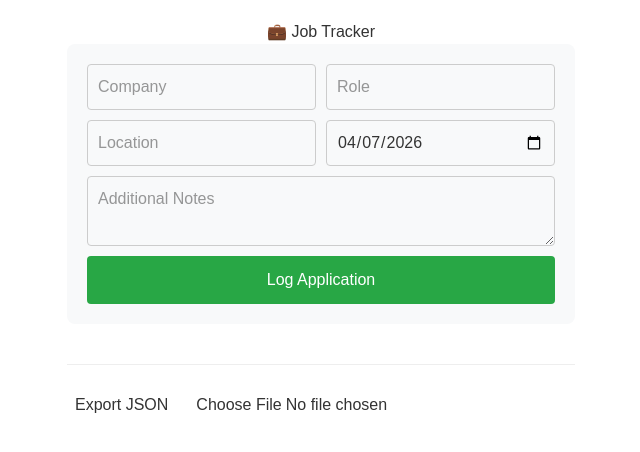
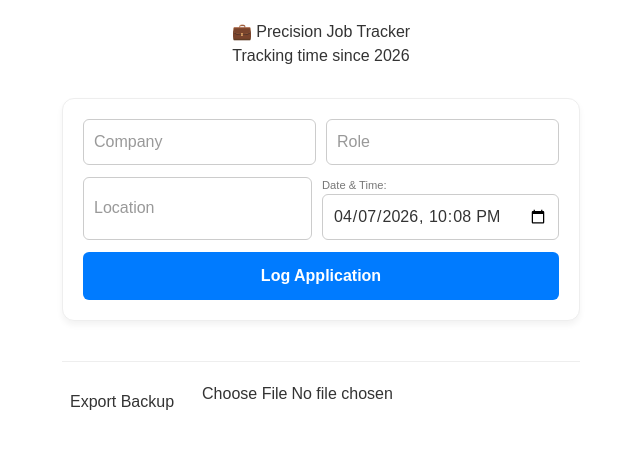
Before and after one commit to keimania4-tech/job-internship-tracker, a Next.js app: page / in a window 1280 px wide. Shown: the top 452 px of the page, without its empty margins (319-959 px from the left). Built offline with nearby package versions, Linux system fonts and the light colour scheme.

Commit message:
Update page.tsx

```diff
--- a/app/page.tsx
+++ b/app/page.tsx
@@ -3,77 +3,71 @@
 import React, { useState, useEffect, useRef } from 'react';
 
 /**
- * LOGIC: calculateTimeLeft
- * Compares the stored application date plus 7 days against the current local time.
+ * LOGIC: calculateTimeStats
+ * Handles both the "Countdown" (Future) and "Stopwatch" (Past) logic.
  */
-const calculateTimeLeft = (dateApplied: string) => {
-  const targetDate = new Date(dateApplied);
-  targetDate.setDate(targetDate.getDate() + 7);
-  const difference = +targetDate - +new Date();
+const calculateTimeStats = (dateApplied) => {
+  const start = new Date(dateApplied);
+  const now = new Date();
+  const difference = +now - +start;
+  const isFuture = difference < 0;
+  const absDiff = Math.abs(difference);
 
-  if (difference <= 0) return null;
+  const stats = {
+    isFuture,
+    days: Math.floor(absDiff / (1000 * 60 * 60 * 24)),
+    hours: Math.floor((absDiff / (1000 * 60 * 60)) % 24),
+    minutes: Math.floor((absDiff / 1000 / 60) % 60),
+    seconds: Math.floor((absDiff / 1000) % 60),
+  };
 
-  return {
-    days: Math.floor(difference / (1000 * 60 * 60 * 24)),
-    hours: Math.floor((difference / (1000 * 60 * 60)) % 24),
-    minutes: Math.floor((difference / 1000 / 60) % 60),
-    seconds: Math.floor((difference / 1000) % 60),
-  };
+  return stats;
 };
 
-export default function Home() {
-  const fileInputRef = useRef<HTMLInputElement>(null);
+function App() {
+  const fileInputRef = useRef(null);
 
-  // 1. STATE: Load jobs from LocalStorage with validation
-  const [jobs, setJobs] = useState<any[]>([]);
-
-  // Initialize data only on client-side
-  useEffect(() => {
+  const [jobs, setJobs] = useState(() => {
     try {
       const saved = localStorage.getItem('myJobApplications');
-      if (saved) {
-        const parsed = JSON.parse(saved);
-        if (Array.isArray(parsed)) setJobs(parsed);
-      }
+      if (!saved) return [];
+      const parsed = JSON.parse(saved);
+      return Array.isArray(parsed) ? parsed : [];
     } catch (error) {
-      console.error("Storage corrupted:", error);
+      return [];
     }
-  }, []);
+  });
 
-  // 2. STATE: Form tracking
+  // Defaulting to "Now" in the correct format for datetime-local input
+  const getNowString = () => {
+    const d = new Date();
+    d.setMinutes(d.getMinutes() - d.getTimezoneOffset());
+    return d.toISOString().slice(0, 16);
+  };
+
   const [formData, setFormData] = useState({
     company: '', role: '', location: '', status: 'Applied', notes: '',
-    dateApplied: new Date().toISOString().split('T')[0]
+    dateApplied: getNowString()
   });
 
-  // 3. STATE: The Timer Heartbeat
   const [now, setNow] = useState(new Date());
   useEffect(() => {
     const timer = setInterval(() => setNow(new Date()), 1000);
     return () => clearInterval(timer);
   }, []);
 
-  // 4. EFFECT: Auto-save to LocalStorage
   useEffect(() => {
-    if (jobs.length > 0) {
-        localStorage.setItem('myJobApplications', JSON.stringify(jobs));
-    }
+    localStorage.setItem('myJobApplications', JSON.stringify(jobs));
   }, [jobs]);
 
-  const handleChange = (e: React.ChangeEvent<HTMLInputElement | HTMLTextAreaElement>) => {
+  const handleChange = (e) => {
     setFormData({ ...formData, [e.target.name]: e.target.value });
   };
 
-  const handleSubmit = (e: React.FormEvent) => {
+  const handleSubmit = (e) => {
     e.preventDefault();
-
-    const [year, month, day] = formData.dateApplied.split('-').map(Number);
-    const selectedDate = new Date(year, month - 1, day);
-
-    if (selectedDate > new Date()) {
-      alert("Check your date! You can't apply in the future.");
-      return;
-    }
+    // With datetime-local, we can parse directly as local time
+    const selectedDate = new Date(formData.dateApplied);
 
     const newJob = {
       ...formData,
@@ -82,14 +76,14 @@ export default function Home() {
     };
 
     setJobs([newJob, ...jobs]);
-    setFormData({ ...formData, company: '', role: '', notes: '' });
+    setFormData({ ...formData, company: '', role: '', notes: '', dateApplied: getNowString() });
   };
 
-  const updateStatus = (id: string, newStatus: string) => {
+  const updateStatus = (id, newStatus) => {
     setJobs(jobs.map(job => job.id === id ? { ...job, status: newStatus } : job));
   };
 
-  const deleteJob = (id: string) => {
+  const deleteJob = (id) => {
     if (window.confirm("Remove this entry?")) {
       setJobs(jobs.filter(job => job.id !== id));
     }
@@ -105,18 +99,16 @@ export default function Home() {
     URL.revokeObjectURL(url);
   };
 
-  const importData = (event: React.ChangeEvent<HTMLInputElement>) => {
-    const file = event.target.files?.[0];
+  const importData = (event) => {
+    const file = event.target.files[0];
     if (!file) return;
-
     const reader = new FileReader();
     reader.onload = (e) => {
       try {
-        const parsed = JSON.parse(e.target?.result as string);
+        const parsed = JSON.parse(e.target.result);
         if (Array.isArray(parsed)) {
           setJobs(parsed);
-          localStorage.setItem('myJobApplications', JSON.stringify(parsed));
-          alert("Data Imported!");
+          alert("Import successful!");
         }
       } catch (err) {
         alert("Invalid file.");
@@ -128,8 +120,11 @@ export default function Home() {
   };
 
   return (
-    <div style={{ padding: '20px', maxWidth: '700px', margin: '0 auto', fontFamily: 'sans-serif', color: '#333' }}>
-      <h1 style={{ textAlign: 'center' }}>💼 Job Tracker</h1>
+    <div style={{ padding: '20px', maxWidth: '750px', margin: '0 auto', fontFamily: 'sans-serif', color: '#333' }}>
+      <header style={{ textAlign: 'center', marginBottom: '30px' }}>
+        <h1>💼 Precision Job Tracker</h1>
+        <p>Tracking time since {new Date().getFullYear()}</p>
+      </header>
 
       <form onSubmit={handleSubmit} style={styles.form}>
         <div style={styles.row}>
@@ -138,54 +133,79 @@ export default function Home() {
         </div>
         <div style={styles.row}>
           <input name="location" placeholder="Location" style={styles.input} value={formData.location} onChange={handleChange} />
-          <input type="date" name="dateApplied" style={styles.input} value={formData.dateApplied} onChange={handleChange} required />
+          <div style={{ flex: 1, display: 'flex', flexDirection: 'column' }}>
+            <label style={{ fontSize: '0.7em', color: '#777' }}>Date & Time:</label>
+            <input
+              type="datetime-local"
+              name="dateApplied"
+              style={styles.input}
+              value={formData.dateApplied}
+              onChange={handleChange}
+              required
+            />
+          </div>
         </div>
-        <textarea name="notes" placeholder="Additional Notes" style={{ ...styles.input, height: '60px' }} value={formData.notes} onChange={handleChange} />
         <button type="submit" style={styles.submitBtn}>Log Application</button>
       </form>
 
       <div>
         {jobs.map(job => {
-          const timeLeft = calculateTimeLeft(job.dateApplied);
+          const t = calculateTimeStats(job.dateApplied);
           return (
             <div key={job.id} style={styles.card}>
               <div style={{ display: 'flex', justifyContent: 'space-between' }}>
                 <div>
                   <h3 style={{ margin: 0 }}>{job.role}</h3>
-                  <p style={{ margin: '4px 0', color: '#555' }}>{job.company} • {job.location}</p>
+                  <p style={{ margin: '4px 0', color: '#666' }}>{job.company}</p>
                 </div>
-                <select value={job.status} onChange={(e) => updateStatus(job.id, e.target.value)} style={{ padding: '5px' }}>
+                <select value={job.status} onChange={(e) => updateStatus(job.id, e.target.value)}>
                   <option value="Applied">Applied</option>
                   <option value="Interviewing">Interviewing</option>
                   <option value="Offer">Offer</option>
                   <option value="Rejected">Rejected</option>
                 </select>
               </div>
-              <div style={{ ...styles.timer, backgroundColor: timeLeft ? '#f0f7ff' : '#fff5f5' }}>
-                <strong>Countdown:</strong> {timeLeft ? `${timeLeft.days}d ${timeLeft.hours}h ${timeLeft.minutes}m ${timeLeft.seconds}s` : "Follow up!"}
+
+              <div style={{
+                ...styles.timer,
+                backgroundColor: t.isFuture ? '#f0fff4' : '#f4f4f9',
+                border: t.isFuture ? '1px solid #c6f6d5' : '1px solid #ddd'
+              }}>
+                <span style={{ fontSize: '0.75em', color: '#888', fontWeight: 'bold' }}>
+                  {t.isFuture ? "COUNTDOWN TO START:" : "ACTIVE TIME SINCE APPLIED:"}
+                </span>
+                <div style={{ fontSize: '1.3em', fontWeight: 'bold', fontFamily: 'monospace' }}>
+                  {/* Logic: If future, only show days. If past, show the full stopwatch. */}
+                  {t.isFuture
+                    ? `${t.days} Days Remaining`
+                    : `${t.days}d ${t.hours}h ${t.minutes}m ${t.seconds}s`
+                  }
+                </div>
               </div>
-              <button onClick={() => deleteJob(job.id)} style={styles.deleteLink}>Delete</button>
+              <button onClick={() => deleteJob(job.id)} style={styles.deleteBtn}>Delete</button>
             </div>
           );
         })}
       </div>
 
       <footer style={styles.footer}>
-        <button onClick={exportData} style={styles.backupBtn}>Export JSON</button>
+        <button onClick={exportData} style={styles.backupBtn}>Export Backup</button>
         <input type="file" accept=".json" onChange={importData} ref={fileInputRef} />
       </footer>
     </div>
   );
 }
 
-const styles: { [key: string]: React.CSSProperties } = {
-  form: { display: 'flex', flexDirection: 'column', gap: '10px', background: '#f8f9fa', padding: '20px', borderRadius: '8px', marginBottom: '30px' },
+const styles = {
+  form: { display: 'flex', flexDirection: 'column', gap: '12px', background: '#fff', padding: '20px', borderRadius: '12px', marginBottom: '30px', boxShadow: '0 4px 6px rgba(0,0,0,0.05)', border: '1px solid #eee' },
   row: { display: 'flex', gap: '10px' },
-  input: { padding: '10px', borderRadius: '4px', border: '1px solid #ccc', flex: 1 },
-  submitBtn: { padding: '12px', background: '#28a745', color: 'white', border: 'none', borderRadius: '4px', cursor: 'pointer' },
-  card: { border: '1px solid #ddd', padding: '15px', borderRadius: '8px', marginBottom: '10px', backgroundColor: 'white' },
-  timer: { marginTop: '10px', padding: '8px', borderRadius: '4px' },
-  deleteLink: { color: '#dc3545', background: 'none', border: 'none', cursor: 'pointer', fontSize: '0.8em', marginTop: '10px' },
-  footer: { marginTop: '40px', borderTop: '1px solid #eee', paddingTop: '20px', display: 'flex', gap: '20px', alignItems: 'center' },
+  input: { padding: '10px', borderRadius: '6px', border: '1px solid #ccc', flex: 1 },
+  submitBtn: { padding: '12px', background: '#007bff', color: 'white', border: 'none', borderRadius: '6px', cursor: 'pointer', fontWeight: 'bold' },
+  card: { border: '1px solid #eee', padding: '15px', borderRadius: '10px', marginBottom: '15px', background: '#fff' },
+  timer: { marginTop: '12px', padding: '10px', borderRadius: '8px', textAlign: 'center' },
+  deleteBtn: { background: 'none', border: 'none', color: '#ff4d4d', cursor: 'pointer', fontSize: '0.8em', marginTop: '10px', padding: 0, textDecoration: 'underline' },
+  footer: { marginTop: '40px', borderTop: '1px solid #eee', paddingTop: '20px', display: 'flex', gap: '20px' },
   backupBtn: { padding: '8px', cursor: 'pointer' }
 };
+
+export default App;
```
